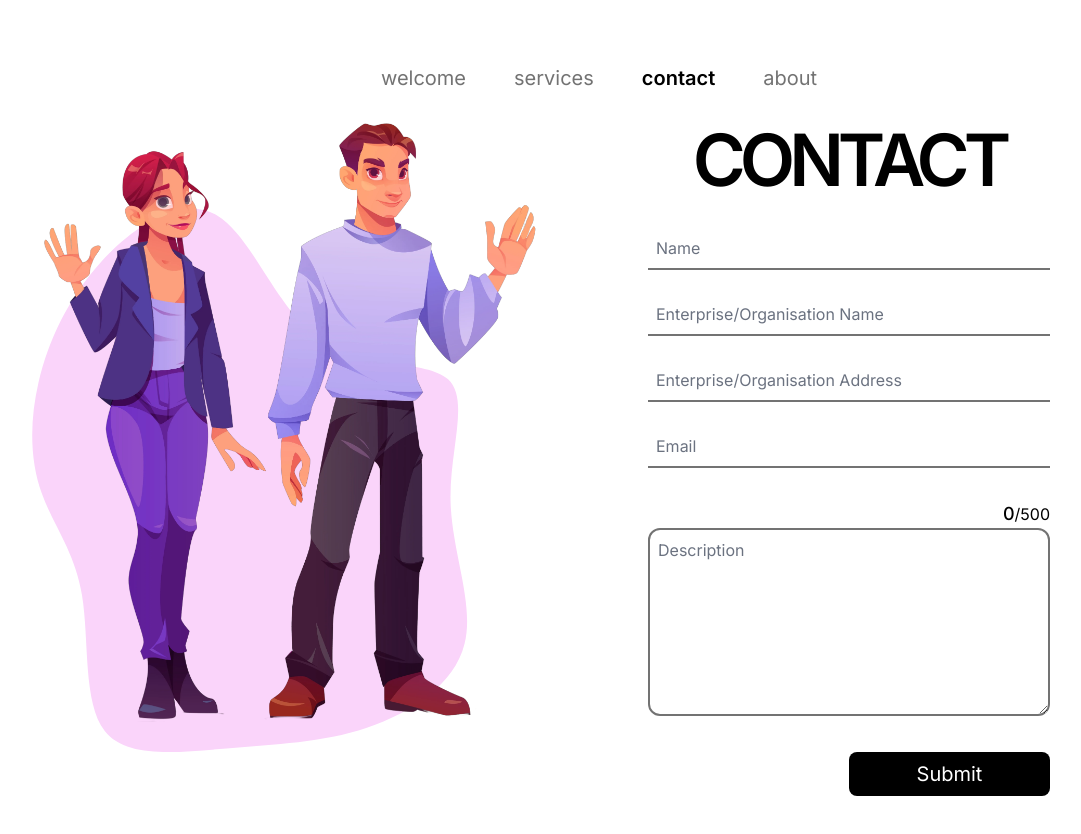
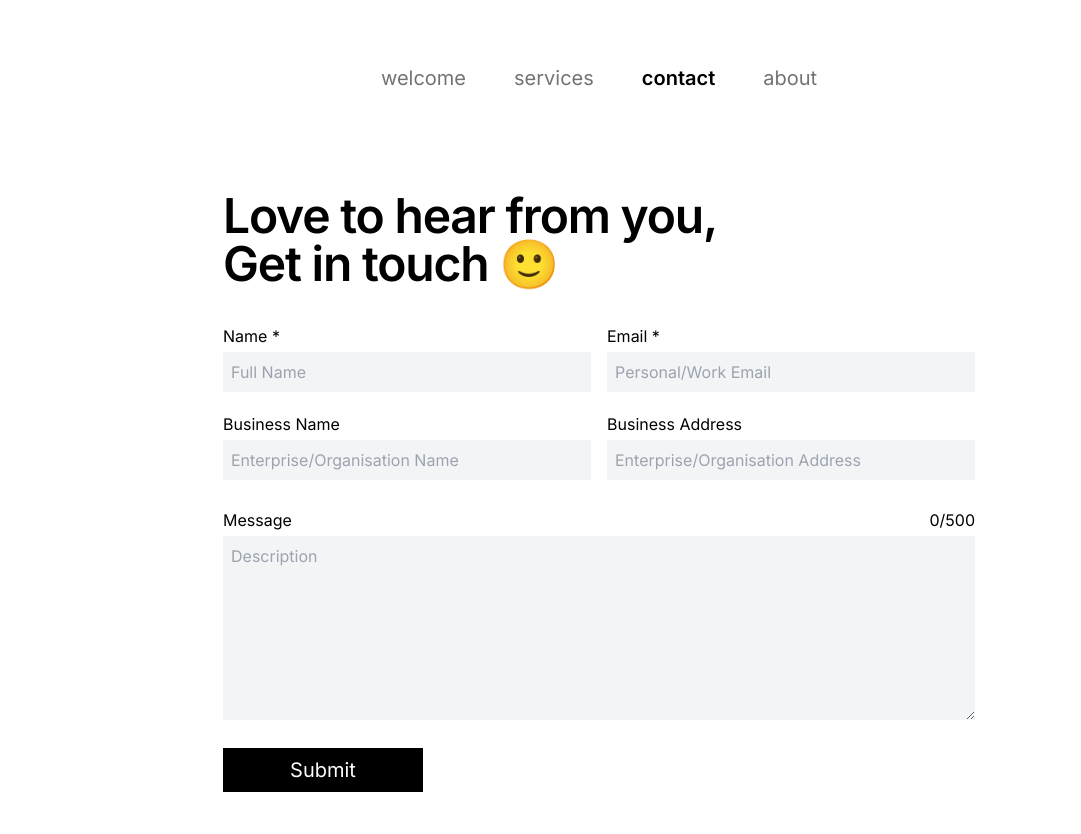
Before and after one commit to kyaakpa/webtion, a Next.js app: page /contact in a window 1280 px wide. Shown: the top 834 px of the page, without its empty margins (41-1122 px from the left). Built offline with nearby package versions, Linux system fonts and the light colour scheme.

Commit message:
contact page new layout

```diff
--- a/app/contact/page.js
+++ b/app/contact/page.js
@@ -1,13 +1,11 @@
 "use client";
 import Image from "next/image";
 import { useForm } from "react-hook-form";
-import humanImage from "@/public/waving.webp";
 import { ToastContainer, toast } from "react-toastify";
 import "@/styles/ReactToastify.css";
 import { useState } from "react";
 import loading from "@/public/loading.webp";
 import axios from "axios";
-import Head from "next/head";
 
 const Contact = () => {
   const [textAreaCount, ChangeTextAreaCount] = useState(0);
@@ -23,7 +21,7 @@ const Contact = () => {
     setIsLoading(true);
     e.preventDefault();
 
-    const url = "https://webtion.vercel.app/api/contact";
+    const url = "https://webtion.org/api/contact";
 
     try {
       const response = await axios.post(url, data, {
@@ -58,81 +56,77 @@ const Contact = () => {
   };
 
   return (
-    <div
-      className={`flex h-[85vh] lg:justify-evenly justify-center  lg:rounded-tl-full`}
-    >
-      <Head>
-        <link rel="preload" href="/waving.webp" as="image" />
-      </Head>
-      <div>
-        <Image
-          src={humanImage}
-          width={500}
-          height={500}
-          alt="male and female waving"
-          className="lg:block hidden"
-          loading="lazy"
-          fetchPriority="high"
-        />
-        <svg
-          viewBox="0 0 200 200"
-          xmlns="http://www.w3.org/2000/svg"
-          className="absolute w-[700px] top-[150px] -left-20 -z-10  lg:block hidden"
-        >
-          <path
-            fill="#fad4fa"
-            d="M25.7,-46.1C38.2,-37.3,56.4,-40.2,62.6,-34.5C68.8,-28.8,63,-14.4,63.3,0.2C63.6,14.8,70.2,29.6,67.3,41.1C64.5,52.6,52.2,60.8,39.4,65.1C26.6,69.4,13.3,69.8,-0.7,71C-14.6,72.1,-29.2,74,-35.5,66C-41.8,57.9,-39.9,39.9,-42,27.2C-44.1,14.6,-50.2,7.3,-53.5,-1.9C-56.8,-11,-57.1,-22.1,-54.4,-33.7C-51.7,-45.4,-46,-57.6,-36.5,-68.1C-26.9,-78.6,-13.5,-87.2,-3.4,-81.3C6.6,-75.4,13.3,-54.9,25.7,-46.1Z"
-            transform="translate(100 100)"
-          />
-        </svg>
+    <div className={`flex justify-center items-center sm:mt-12 max-sm:mb-24`}>
+      <div className="flex flex-col gap-8  rounded-2xl p-6 sm:w-[800px] ">
+        <div className="">
+          <h1 className="text-5xl max-sm:text-4xl font-semibold tracking-tight">
+            Love to hear from you,
+          </h1>
+          <h1 className="text-5xl max-sm:text-4xl font-semibold tracking-tight ">
+            Get in touch &#128578;
+          </h1>
         </div>
-      <div className="flex flex-col gap-8 self-center rounded-2xl p-6 sm:w-[450px]">
-        <h1 className="contact text-center text-7xl font-semibold -tracking-[6px]">
-          CONTACT
-        </h1>
         <form
-          className="flex flex-col gap-6 w-full "
+          className="flex flex-col gap-4 w-full "
           onSubmit={handleSubmit(onSubmit)}
         >
-          <div className="flex flex-col">
-            <input {...register("fullName")} placeholder="Name" />
-            {errors.username && errors.username.message}
+          <div className="form-divs">
+            <div className="form-divs-inner">
+              <span>Name *</span>
+              <input
+                type="text"
+                {...register("fullName", {
+                  required: "Required",
+                })}
+                placeholder="Full Name"
+              />
+
+              {errors.fullName && errors.fullName.message}
             </div>
-          <div className="flex flex-col">
-            <input
-              {...register("companyName")}
-              placeholder="Enterprise/Organisation Name"
-            />
-            {errors.username && errors.username.message}
-          </div>
-          <div className="flex flex-col">
-            <input
-              {...register("companyAddress")}
-              placeholder="Enterprise/Organisation Address"
-            />
-            {errors.username && errors.username.message}
-          </div>
-          <div className="flex flex-col ">
+            <div className="form-divs-inner">
+              <span>Email *</span>
               <input
                 type="email"
-              placeholder="Email"
+                placeholder="Personal/Work Email"
                 {...register("email", {
                   required: "Required",
                   pattern: {
                     value: /^[A-Z0-9._%+-]+@[A-Z0-9.-]+\.[A-Z]{2,}$/i,
-                  message: "invalid email address",
+                    message: "Invalid email address",
                   },
                 })}
               />
               {errors.email && errors.email.message}
             </div>
+          </div>
+          <div className="form-divs">
+            <div className="form-divs-inner">
+              <span>Business Name</span>
+              <input
+                {...register("companyName")}
+                placeholder="Enterprise/Organisation Name"
+              />
+              {errors.companyName && errors.companyName.message}
+            </div>
+            <div className="form-divs-inner">
+              <span>Business Address</span>
+              <input
+                {...register("companyAddress")}
+                placeholder="Enterprise/Organisation Address"
+              />
+              {errors.companyAddress && errors.companyAddress.message}
+            </div>
+          </div>
+
           <div className="flex flex-col pt-2">
-            <div className="flex justify-end">
-              <span className="self-end text-black">
-                <span className="font-medium text-lg">{textAreaCount}</span>/500
+            <div className="flex justify-between">
+              <span className="py-1">Message</span>
+              <span className="self-end py-1 text-black">
+                {textAreaCount}/500
               </span>
             </div>
             <textarea
+              className="bg-gray-100"
               placeholder="Description"
               {...register("description", {
                 required: "Required",
@@ -145,7 +139,7 @@ const Contact = () => {
           <button
             type="submit"
             onClick={handleSubmit(onSubmit)}
-            className="text-xl mt-3 active:scale-90 bg-black hover:bg-neutral-700 rounded-lg self-end p-2 w-1/2 text-white transition-colors duration-200 ease-in"
+            className="text-xl mt-3 active:scale-90 bg-black hover:bg-neutral-700 p-2 w-[200px] text-white transition-colors duration-200 ease-in"
           >
             <Image
               src={loading}
--- a/app/globals.css
+++ b/app/globals.css
@@ -18,12 +18,17 @@
   @apply text-neutral-500 transition-colors duration-700;
 }
 
-input {
-  @apply placeholder:text-gray-500 outline-none focus:outline-none p-2 bg-transparent border-neutral-500 focus:border-black focus:border-2 focus:rounded border-b-2;
+input,
+textarea {
+  @apply p-2 bg-transparent;
 }
 
-textarea {
-  @apply outline-none placeholder:text-gray-500 focus:outline-none p-2 border-2 border-neutral-500 focus:border-black rounded-xl bg-transparent;
+.form-divs {
+  @apply flex gap-4 md:[&>*]:w-1/2  max-md:flex-col;
+}
+
+.form-divs-inner {
+  @apply flex flex-col [&>span]:py-1 [&>input]:bg-gray-100 [&>input]:outline-none;
 }
 
 /* width */
```
Lines whose indentation alone changed are shown as unchanged.
